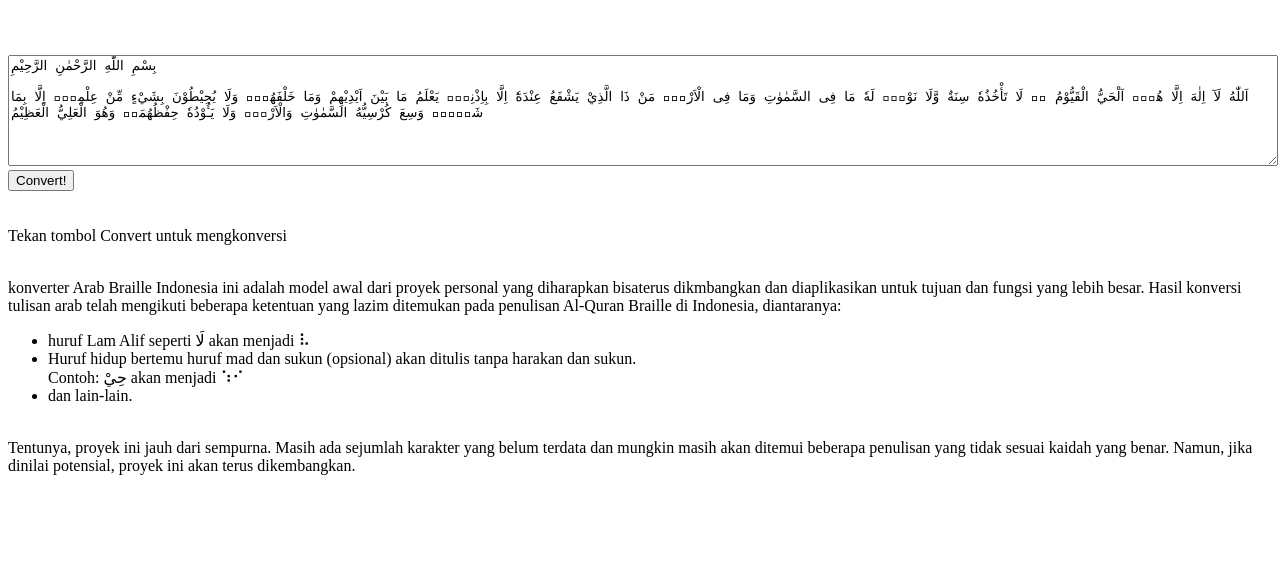
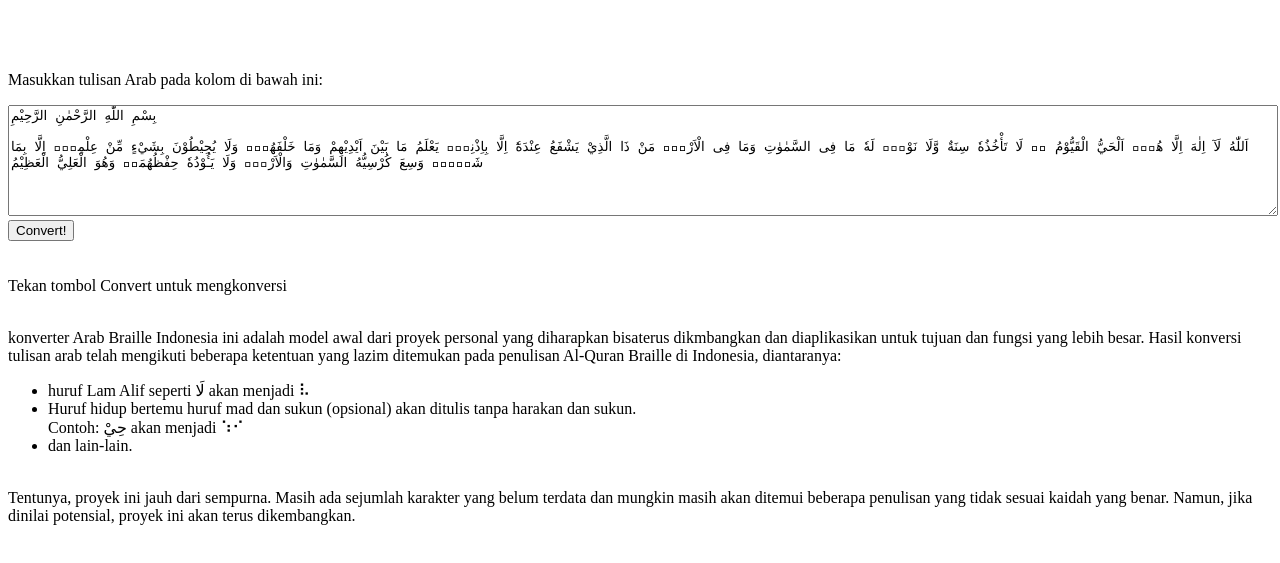
Before and after one commit to adinugraha2611/arabbrailleconverter, a plain HTML site: page index.html in a window 1280 px wide. Shown: the part 61-624 px from the top of the page. Drawn offline with Linux system fonts and the light colour scheme.

Commit message:
minor HTML changes

```diff
--- a/index.html
+++ b/index.html
@@ -16,6 +16,7 @@
 </head>
 <body>
 	<h1>Prototype Konverter Arab Braille Indonesia</h1><br><br>
+	<p>Masukkan tulisan Arab pada kolom di bawah ini:</p>
 <textarea id="arab" rows="7" cols="200"></textarea><br>
 <input id="convertButton" class="center" onclick="runIt()" type="button" value="Convert!"><br><br>
 <script>
```
